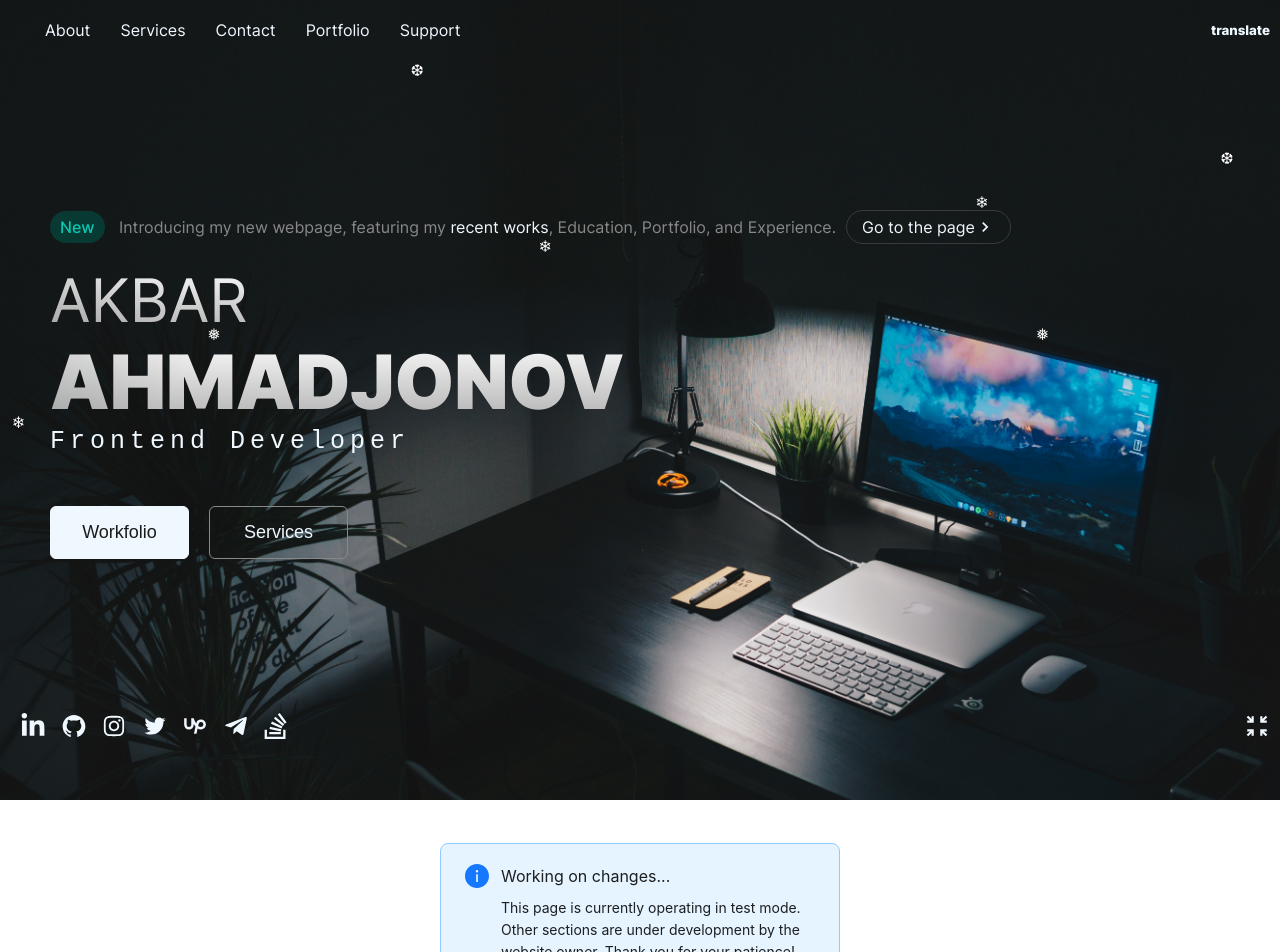
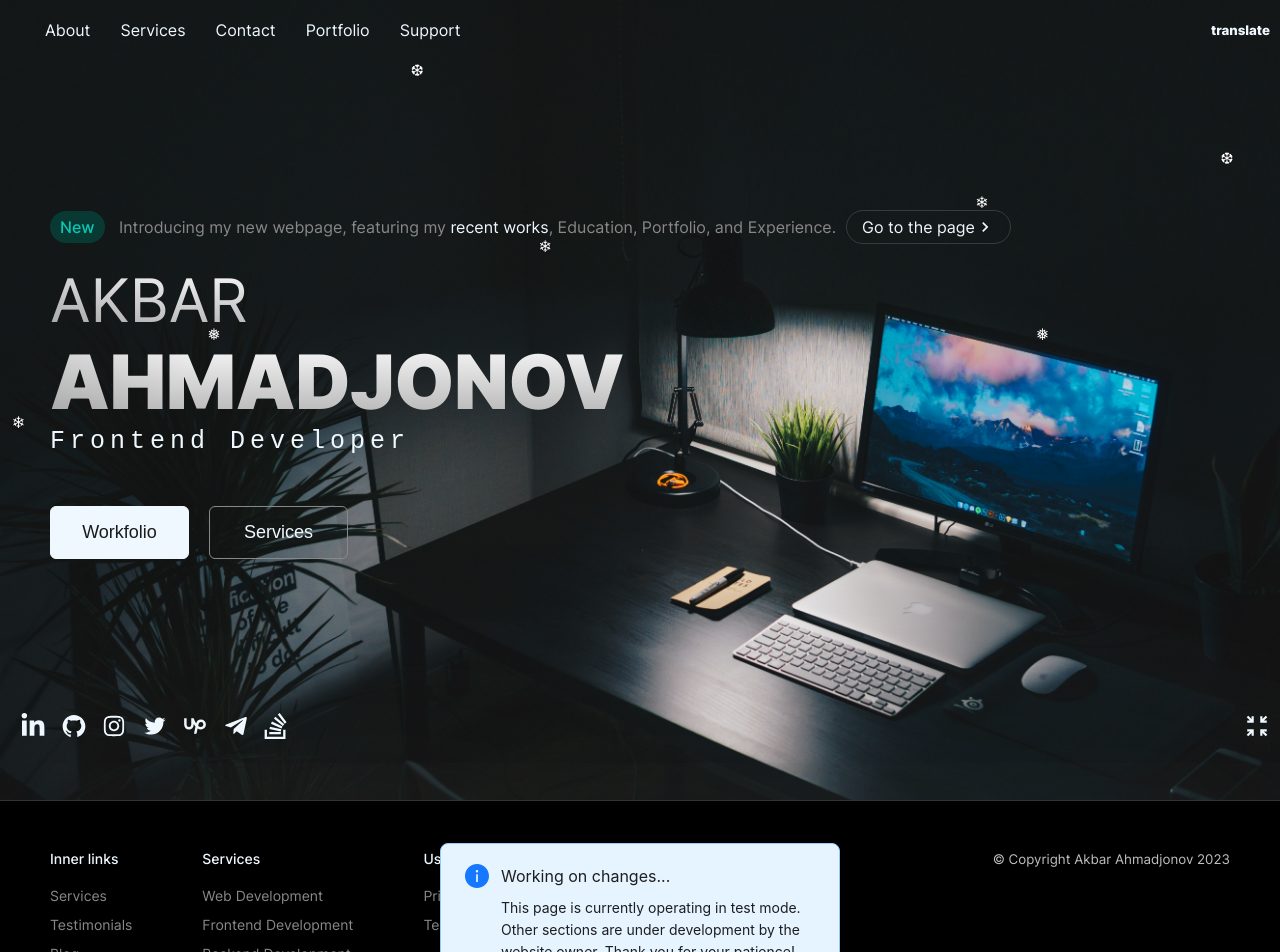
Before and after one commit to akbarahmadjonov/portfolio-website-v1, a React (Vite) app: page /work in a window 1280 px wide. Shown: the top 952 px of the page. Built offline with nearby package versions, Linux system fonts and the light colour scheme.

Commit message:
Made some changes to home page, additional snowfall animations added

```diff
--- a/src/App.tsx
+++ b/src/App.tsx
@@ -39,7 +39,7 @@ function App() {
   return (
     <>
       <Routings />
-      {/* <Footer /> */}
+      <Footer />
 
       <div className="snowflakes" aria-hidden="true">
         <div className="snowflake">❅</div>
--- a/src/pages/main/Main.module.scss
+++ b/src/pages/main/Main.module.scss
@@ -1,5 +1,6 @@
 body {
   background-color: white;
+  background-color: #000;
 }
 
 .myComponentContainer {
```
